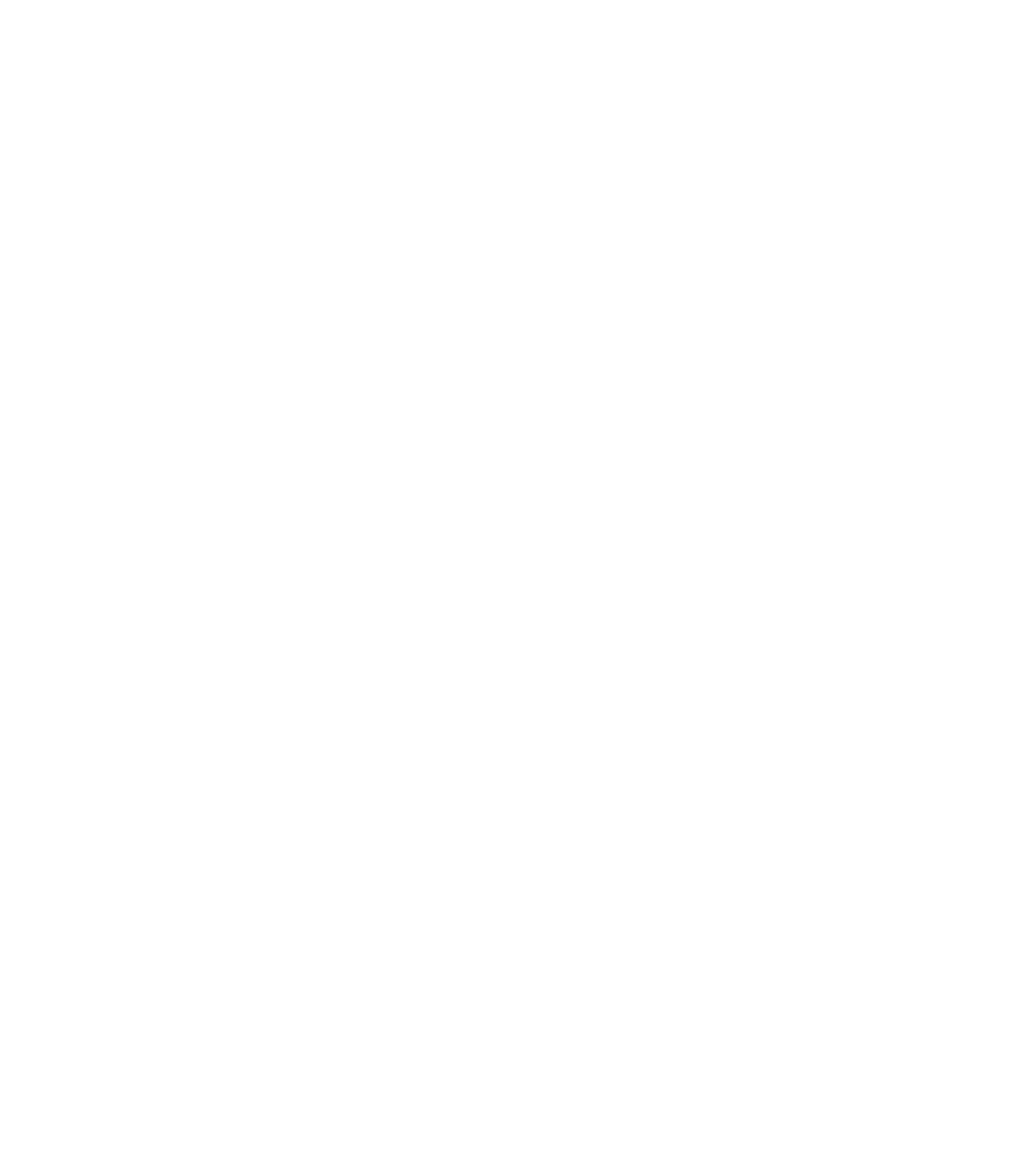
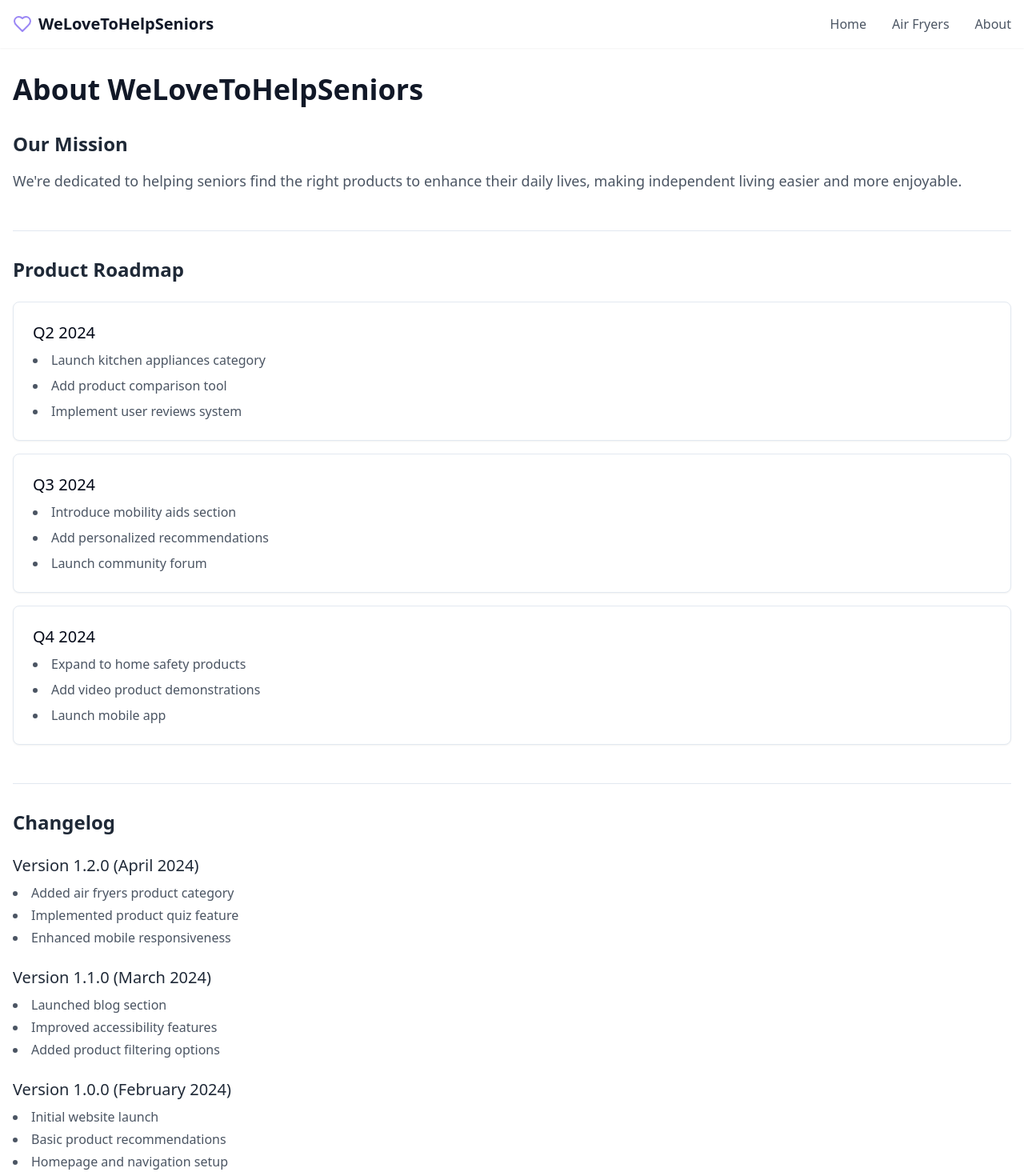
Before and after one commit to midries3/we-love-seniors-assistant-v3, a React (Vite) app: page /about in a window 1280 px wide. Before the commit this address had no page. Shown: the top 1470 px of the page at 80% size. Before the commit the page ends 800 px from the top, so only its background shows below. Built offline with nearby package versions, Linux system fonts and the light colour scheme.

Commit message:
Add roadmap and changelog
Implemented a roadmap and changelog to provide clear guidance on project milestones and updates.
[skip gpt_engineer]

```diff
--- a/src/App.tsx
+++ b/src/App.tsx
@@ -5,6 +5,7 @@ import { QueryClient, QueryClientProvider } from "@tanstack/react-query";
 import { BrowserRouter, Routes, Route } from "react-router-dom";
 import Index from "./pages/Index";
 import AirFryers from "./pages/products/AirFryers";
+import About from "./pages/About";
 
 const queryClient = new QueryClient();
 
@@ -17,6 +18,7 @@ const App = () => (
         <Routes>
           <Route path="/" element={<Index />} />
           <Route path="/products/air-fryers" element={<AirFryers />} />
+          <Route path="/about" element={<About />} />
         </Routes>
       </BrowserRouter>
     </TooltipProvider>
--- /dev/null
+++ b/src/pages/About.tsx
@@ -0,0 +1,88 @@
+import { Header } from "@/components/layout/Header";
+import { Separator } from "@/components/ui/separator";
+import { Card } from "@/components/ui/card";
+
+const About = () => {
+  return (
+    <div className="min-h-screen bg-background">
+      <Header />
+      <main className="container mx-auto px-4 py-8">
+        <h1 className="text-4xl font-bold text-gray-900 mb-8">About WeLoveToHelpSeniors</h1>
+
+        <section className="mb-12">
+          <h2 className="text-2xl font-semibold text-gray-800 mb-4">Our Mission</h2>
+          <p className="text-gray-600 text-lg">
+            We're dedicated to helping seniors find the right products to enhance their daily lives,
+            making independent living easier and more enjoyable.
+          </p>
+        </section>
+
+        <Separator className="my-8" />
+
+        <section className="mb-12">
+          <h2 className="text-2xl font-semibold text-gray-800 mb-6">Product Roadmap</h2>
+          <div className="grid gap-4">
+            <Card className="p-6">
+              <h3 className="text-xl font-medium mb-2">Q2 2024</h3>
+              <ul className="list-disc list-inside text-gray-600 space-y-2">
+                <li>Launch kitchen appliances category</li>
+                <li>Add product comparison tool</li>
+                <li>Implement user reviews system</li>
+              </ul>
+            </Card>
+            <Card className="p-6">
+              <h3 className="text-xl font-medium mb-2">Q3 2024</h3>
+              <ul className="list-disc list-inside text-gray-600 space-y-2">
+                <li>Introduce mobility aids section</li>
+                <li>Add personalized recommendations</li>
+                <li>Launch community forum</li>
+              </ul>
+            </Card>
+            <Card className="p-6">
+              <h3 className="text-xl font-medium mb-2">Q4 2024</h3>
+              <ul className="list-disc list-inside text-gray-600 space-y-2">
+                <li>Expand to home safety products</li>
+                <li>Add video product demonstrations</li>
+                <li>Launch mobile app</li>
+              </ul>
+            </Card>
+          </div>
+        </section>
+
+        <Separator className="my-8" />
+
+        <section>
+          <h2 className="text-2xl font-semibold text-gray-800 mb-6">Changelog</h2>
+          <div className="space-y-6">
+            <div>
+              <h3 className="text-xl font-medium text-gray-800">Version 1.2.0 (April 2024)</h3>
+              <ul className="mt-2 list-disc list-inside text-gray-600 space-y-1">
+                <li>Added air fryers product category</li>
+                <li>Implemented product quiz feature</li>
+                <li>Enhanced mobile responsiveness</li>
+              </ul>
+            </div>
+            <div>
+              <h3 className="text-xl font-medium text-gray-800">Version 1.1.0 (March 2024)</h3>
+              <ul className="mt-2 list-disc list-inside text-gray-600 space-y-1">
+                <li>Launched blog section</li>
+                <li>Improved accessibility features</li>
+                <li>Added product filtering options</li>
+              </ul>
+            </div>
+            <div>
+              <h3 className="text-xl font-medium text-gray-800">Version 1.0.0 (February 2024)</h3>
+              <ul className="mt-2 list-disc list-inside text-gray-600 space-y-1">
+                <li>Initial website launch</li>
+                <li>Basic product recommendations</li>
+                <li>Homepage and navigation setup</li>
+              </ul>
+            </div>
+          </div>
+        </section>
+      </main>
+    </div>
+  );
+};
+
+export default About;
```
